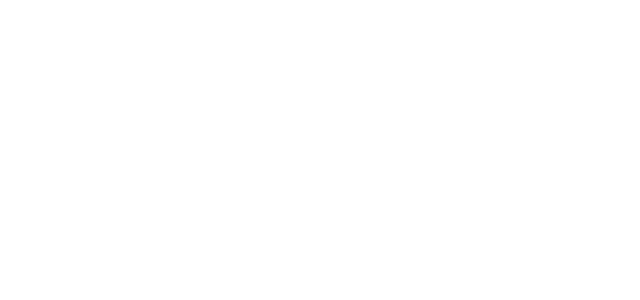
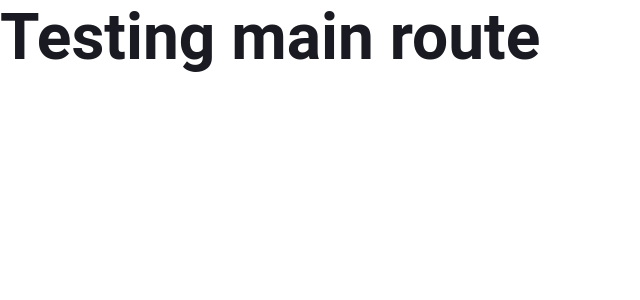
Before and after one commit to rileydanejohnston/news-explorer-frontend, a React (Create React App) app: page / in a window 1280 px wide. Shown: the top 300 px of the page, without its empty margins (0-640 px from the left). Built offline with nearby package versions, Linux system fonts and the light colour scheme.

Commit message:
feat: add basic routing

```diff
--- a/package.json
+++ b/package.json
@@ -8,6 +8,7 @@
     "@testing-library/user-event": "^13.5.0",
     "react": "^17.0.2",
     "react-dom": "^17.0.2",
+    "react-router-dom": "^5.3.0",
     "react-scripts": "5.0.0",
     "styled-components": "^5.3.3",
     "web-vitals": "^2.1.2"
--- a/src/components/App/App.js
+++ b/src/components/App/App.js
@@ -1,14 +1,23 @@
 import { React } from "react";
 import GlobalStyle from "../GlobalStyles/globalStyles";
+import { Route, Switch } from 'react-router-dom';
 import {
   Wrapper,
 } from './styledApp';
+import ProtectedRoute from "../ProtectedRoute/ProtectedRoute";
 
 function App() {
   return (
     <Wrapper>
       <GlobalStyle />
-
+      <Switch>
+        <ProtectedRoute exact path='/saved-news' loggedIn={false}>
+          <h1>Testing saved-news route</h1>
+        </ProtectedRoute>
+        <Route exact path='/'>
+          <h1>Testing main route</h1>
+        </Route>
+      </Switch>
     </Wrapper>
   );
 }
--- /dev/null
+++ b/src/components/ProtectedRoute/ProtectedRoute.js
@@ -0,0 +1,10 @@
+import { React } from 'react'
+import { Route, Redirect } from 'react-router-dom'
+
+export default function ProtectedRoute({ loggedIn, children, ...props }) {
+  return (
+    <Route {...props}>
+    { loggedIn ? children : <Redirect path='/' /> }
+    </Route>
+  );
+}
--- a/src/index.css
+++ /dev/null
@@ -1,13 +0,0 @@
-body {
-  margin: 0;
-  font-family: -apple-system, BlinkMacSystemFont, 'Segoe UI', 'Roboto', 'Oxygen',
-    'Ubuntu', 'Cantarell', 'Fira Sans', 'Droid Sans', 'Helvetica Neue',
-    sans-serif;
-  -webkit-font-smoothing: antialiased;
-  -moz-osx-font-smoothing: grayscale;
-}
-
-code {
-  font-family: source-code-pro, Menlo, Monaco, Consolas, 'Courier New',
-    monospace;
-}
--- a/src/index.js
+++ b/src/index.js
@@ -1,12 +1,14 @@
 import React from 'react';
 import ReactDOM from 'react-dom';
-import './index.css';
 import App from './components/App/App';
 import reportWebVitals from './reportWebVitals';
+import { BrowserRouter } from 'react-router-dom';
 
 ReactDOM.render(
   <React.StrictMode>
-    <App />
+    <BrowserRouter>
+      <App />
+    </BrowserRouter>
   </React.StrictMode>,
   document.getElementById('root')
 );
```
Also changed, not shown: 2 other files (tests, documents, lock files or other folders).
